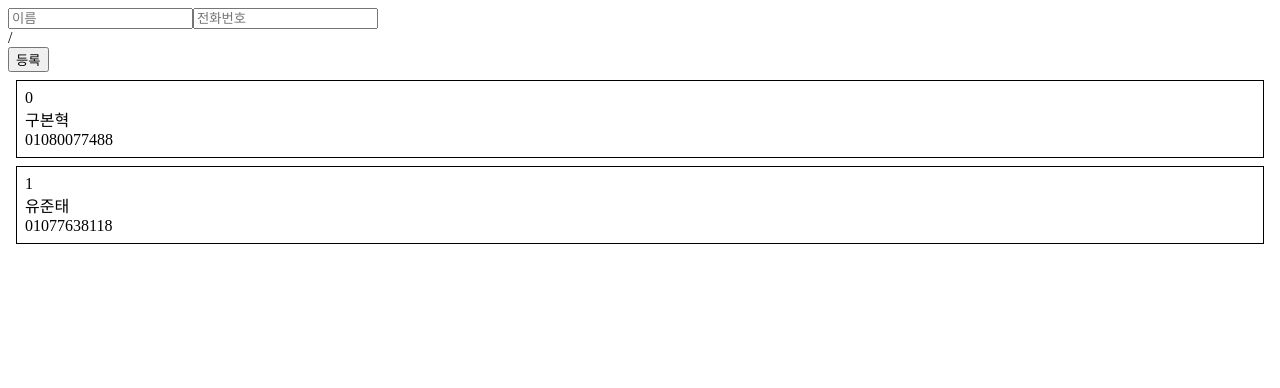
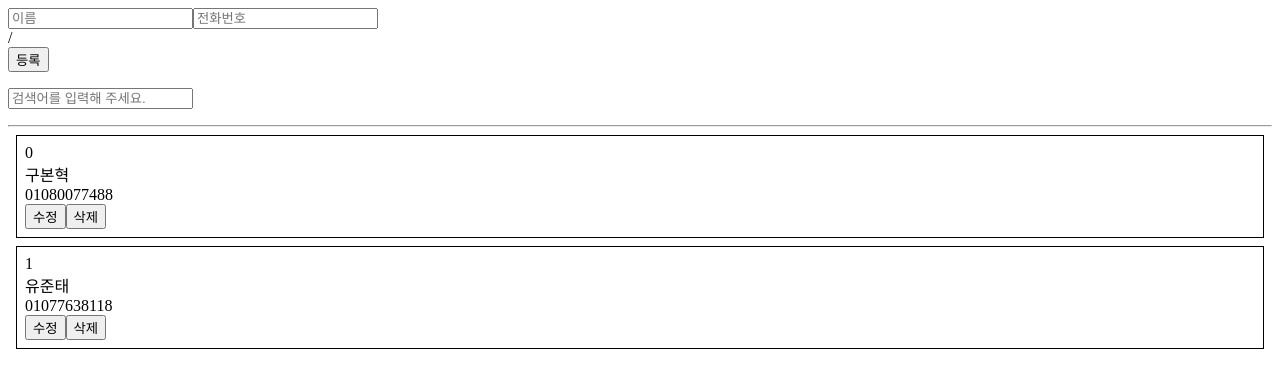
Before and after one commit to Koobonhyeok/reactProject, a React (Create React App) app: page / in a window 1280 px wide. Shown: the top 388 px of the page. Built offline with nearby package versions, Linux system fonts and the light colour scheme.

Commit message:
last commit

```diff
--- a/src/components/Body.js
+++ b/src/components/Body.js
@@ -16,22 +16,59 @@ class Body extends Component{
                 name: '유준태',
                 phone: '01077638118'
             }
-        ]
+        ],
+        keyword: ''
     }
     id = this.state.information.length;
+    handleChange = (e) =>{
+        console.log(e.target.value)
+        this.setState({
+            keyword : e.target.value
+        })
+
+    }
     handleCreate = (data)=>{
         const { information } =this.state;
         this.setState({
-
             information: information.concat({ id: this.id++, name:data.name, phone:data.phone})
         })
     }
+    handleRemove = (id)=>{
+        const {information} = this.state
+        this.setState({
+            information: information.filter(info=> info.id !== id)
+        })
+    }
+    handleUpdate = (id, data) => {
+        const { information } = this.state;
+        this.setState({
+          information: information.map(
+            info => id === info.id
+              ? { ...info, ...data } // 새 객체를 만들어서 기존의 값과 전달받은 data 을 덮어씀
+              : info // 기존의 값을 그대로 유지
+          )
+        })
+      }
     render() {
-        //const { information } = this.state;
+        const { information, keyword } = this.state;
+        const filteredList = information.filter(
+            info => info.name.indexOf(keyword) !== -1
+          );
         return (
             <div>
-                <PhoneForm onCreate={this.handleCreate} />
-                <PhoneInfoList data={this.state.information} />
+                <PhoneForm
+                    onCreate={this.handleCreate} />
+                <p>
+                <input
+                    placeholder='검색어를 입력해 주세요.'
+                    onChange={this.handleChange}
+                    value={keyword}/>
+                </p>
+                <hr />
+                <PhoneInfoList
+                    data={filteredList}
+                    onRemove={this.handleRemove}
+                    onUpdate={this.handleUpdate} />
             </div>
 
         );
--- a/src/components/PhoneInfo.js
+++ b/src/components/PhoneInfo.js
@@ -6,6 +6,58 @@ class PhoneInfo extends Component{
             id: 0,
             name: '이름',
             phone: '01080077488'
+        }
+    }
+    state ={
+        // 수정 버튼을 눌렀을 때 editing 값을 true로 설정해줄것
+        // 이 값이 true 일 때에는, 기존에 텍스트 형태로 보여주던 값들을
+        // input 형태로 보여주게 된다.
+        editing: false,
+        // input의 값은 유동적이므로 input 값을 담기 위해서 각
+        // 필드를 위한 값도 설정한다.
+        name:'',
+        phone:''
+    }
+    handleRemove = () =>{
+        // 삭제 버튼이 클릭되면 onRemove에 id를 넣어서 호출
+        const {info, onRemove} =this.props;
+        onRemove(info.id)
+    }
+    // editing 값을 반전시키는 함수
+    // true -> false, false -> true
+    handleToggleEdit=()=>{
+        const {editing} = this.state;
+        this.setState({editing: !editing})
+    }
+    doCancel=()=>{
+        const{editing}=this.state
+        this.setState({editing: !editing})
+    }
+    // input 에서 onChange 이벤트가 발생 될 때 호출되는 함수
+    handleChange = (e) => {
+        const { name, value } = e.target;
+        this.setState({
+          [name]: value
+        });
+      }
+
+    componentDidUpdate(prevProps, prevState){
+        // 여기서는, editing값이 바뀔 때 처리 할 로직
+        // 수정을 눌렀을땐, 기존의 값이 input에 나타나고,
+        // 수정을 적용할땐, input의 값들을 부모한테 전달
+        const{info, onUpdate} = this.props;
+        if(!prevState.editing && this.state.editing){
+            this.setState({
+                name: info.name,
+                phone: info.phone
+            })
+        }
+
+        if( prevState.editing && !this.state.editing ){
+            onUpdate(info.id, {
+                name: this.state.name,
+                phone: this.state.phone
+            })
         }
     }
 
@@ -18,12 +70,47 @@ class PhoneInfo extends Component{
         const {
             name, phone, id
         }= this.props.info
+        const {editing} = this.state;
+        if(editing){
+            return(
+                <div style={style}>
+                    <div>
+                        <p>
+                            <input
+                                value={this.state.id}
+                                name='id'
+                                onChange={this.handleChange}
+                                placeholder="아이디" />
+                        </p>
+                        <p>
+                            <input
+                                value={this.state.name}
+                                name='name'
+                                placeholder="이름"
+                                onChange={this.handleChange} />
+                        </p>
+                        <p>
+                            <input
+                                value={this.state.phone}
+                                name='phone'
+                                placeholder="번호"
+                                onChange={this.handleChange} />
+                        </p>
+                        <button onClick={this.handleToggleEdit}>적용</button>
+                        <button onClick={this.handleRemove}>삭제</button>
+                        <button onClick={this.doCancel}>취소</button>
+                    </div>
+                </div>
+            )
+        }
 
         return(
             <div style={style}>
                 <div>{id}</div>
                 <div>{name}</div>
                 <div>{phone}</div>
+                <button onClick={this.handleToggleEdit}>수정</button>
+                <button onClick={this.handleRemove}>삭제</button>
             </div>
         )
     }
--- a/src/components/PhoneInfoList.js
+++ b/src/components/PhoneInfoList.js
@@ -5,10 +5,23 @@ class PhoneInfoList extends Component{
     static defaultProps={
         data:[]
     }
+    // shouldComponentUpdate(nextProps, nextState){
+    //     return nextProps.data !== this.props.data;
+    // }
+    shouldComponentUpdate(nextProps, nextState) {
+        return nextProps.data !== this.props.data;
+    }
+
     render(){
-        const { data }= this.props;
+        console.log('render PhoneInfoList');
+        const { data, onRemove, onUpdate }= this.props;
         const list = data.map(
-            info => (<PhoneInfo key={info.id} info={info} />)
+            info => (<PhoneInfo
+                        key={info.id}
+                        info={info}
+                        onRemove={onRemove}
+                        onUpdate={onUpdate}
+                    />)
         )
         return(
             <div>
```
